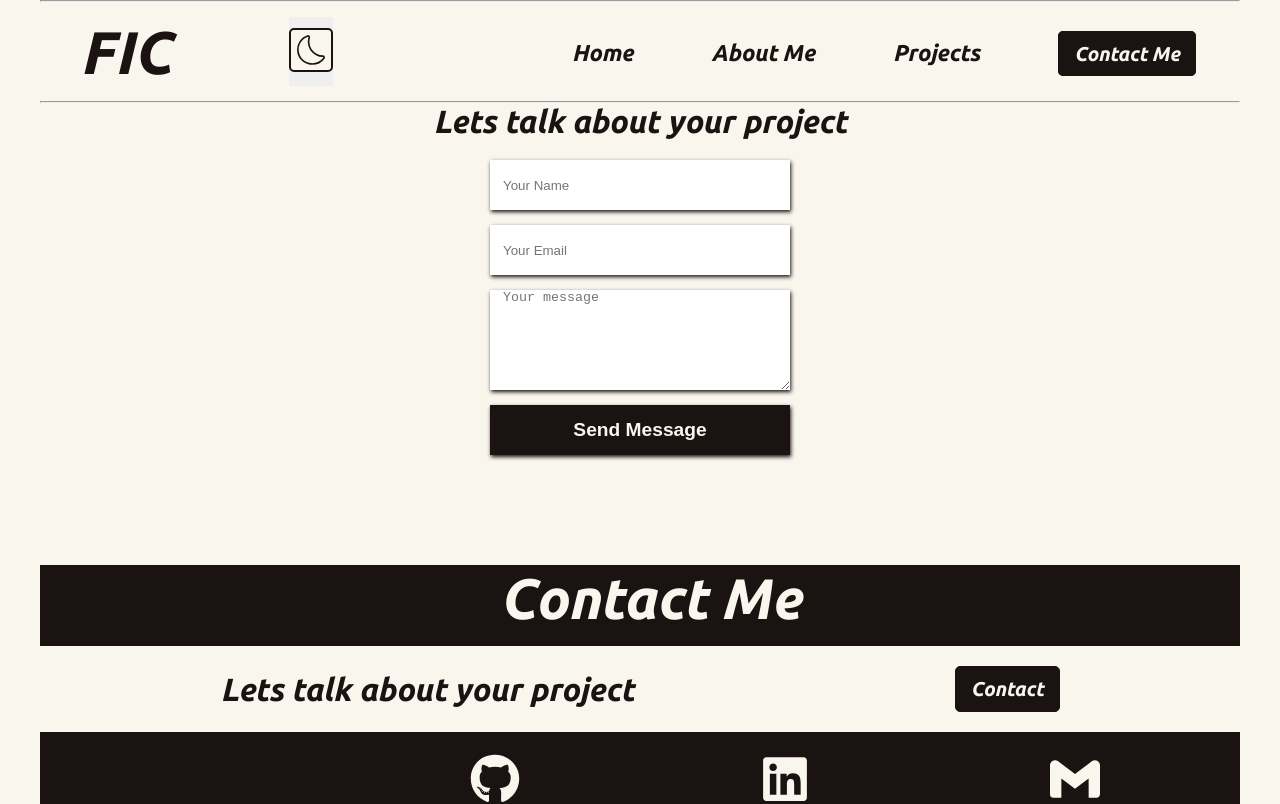
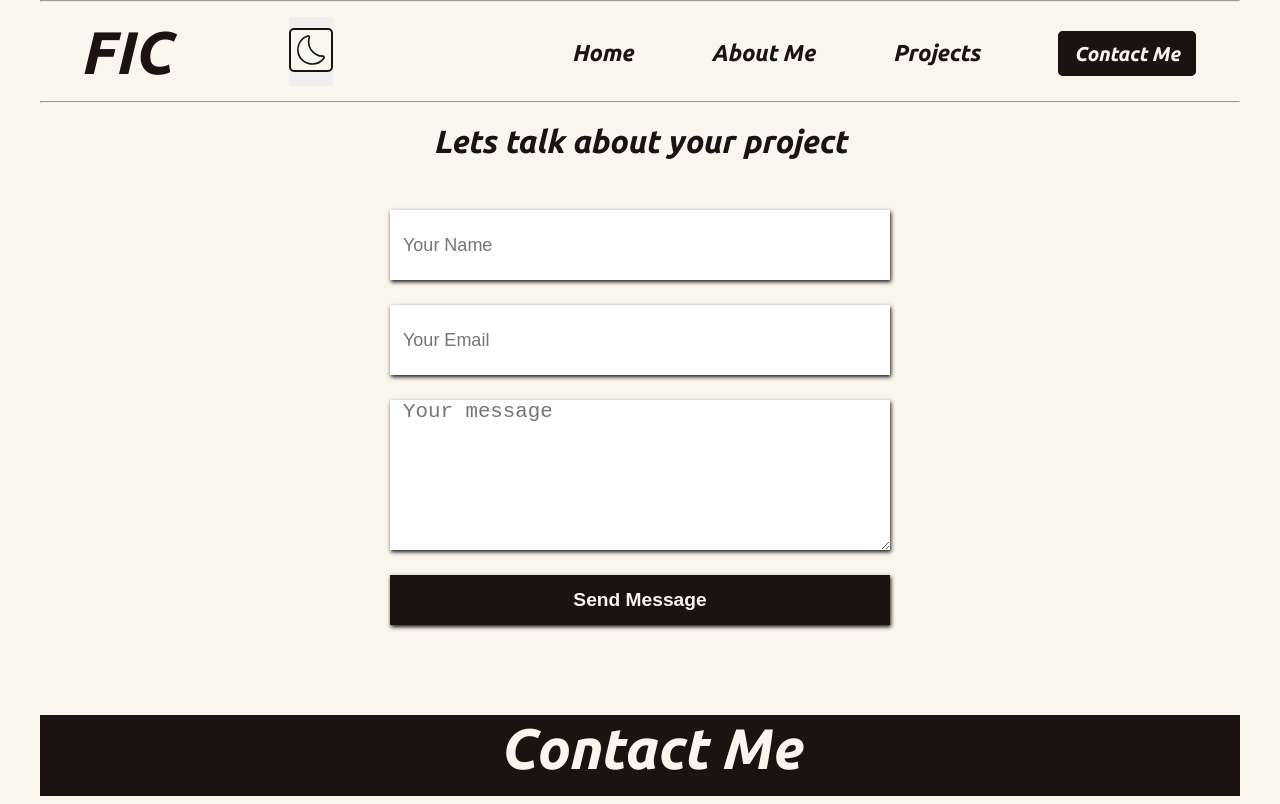
Before and after one commit to sirGentlejack/portfolio, a React (Create React App) app: page /contact in a window 1280 px wide. Shown: the top 804 px of the page. Built offline with nearby package versions, Linux system fonts and the light colour scheme; some icons are missing.

Commit message:
Update CSS and JS files

```diff
--- a/src/App.css
+++ b/src/App.css
@@ -129,7 +129,7 @@ nav {
   flex-direction: column;
   align-items: center;
   justify-content: center;
-  gap: 1.5rem;
+  gap: 3.5rem;
   background-color: var(--bg-color);
   transition: 1s;
   transform: translateY(-100vh);
@@ -139,6 +139,9 @@ nav {
   border-bottom: 0px;
   border-radius: 0 30px 30px  0;
   z-index: 1;
+}
+nav >ul{
+  line-height: 3rem;
 }
 .responsive_nav {
   transform: none;
@@ -292,6 +295,8 @@ nav {
   background: var(--bg-color);
   animation: showRight 3s ease 1s forwards;
 }
+/* interest */
+
 .content {
   margin: 0 12px 20px 12px;
   text-indent: 2em;
@@ -299,6 +304,7 @@ nav {
   color: var(--text-color);
   word-break: keep-all;
   position: relative;
+  max-width: 750px;
 }
 .services::before,
 .content::before {
@@ -318,6 +324,7 @@ nav {
   justify-content: center;
   align-items: center;
   position: relative;
+  padding: 30px;
 }
 
 .services-items {
@@ -347,6 +354,7 @@ nav {
   display: flex;
   flex-direction: column;
   color: var(--text-color);
+  padding: 30px;
 }
 .technologies {
   list-style-type: disc;
@@ -360,11 +368,11 @@ nav {
   margin: 0px 12px;
   background-color: var(--link-color);
   color: var(--bg-color);
-  padding: 10px 15px;
+  padding: 3px 15px;
   border-radius: 5px;
   font-size: 20px;
 }
-.about{
+.about, .about-me{
  margin-bottom: 30px;
 }
 /* projects */
@@ -376,7 +384,7 @@ nav {
 }
 .project {
   border: 2px solid var(--link-color);
-  padding: 10px;
+  padding: 20px;
   align-items: center;
   justify-content: center;
   background-color: var(--link-color);
@@ -411,7 +419,12 @@ nav {
 .project > .project-img{
   transform: scale(1.2);
 }
-
+.project-sub2{
+  display: flex;
+  justify-content: space-between;
+  align-items: center;
+  padding-top: 20px;
+}
 .project-github{
   width: 2.125rem;
   height: 2.125rem;
@@ -419,11 +432,12 @@ nav {
   background: transparent;
 }
 .project-github:hover {
-  width: 1rem;
-  height: 1rem;
+  width: 2rem;
+  height: 2rem;
   background: var(--bg-color);
   color: var(--text-color);
   transition: 1s;
+  border-radius: 50%;
 }
 
 @keyframes project-img {
@@ -542,6 +556,7 @@ nav {
 }
 .contact-page-header {
   text-align: center;
+  padding-top: 20px;
 }
 .contact-me > form {
   width: 300px;
@@ -573,6 +588,7 @@ nav {
   color: var(--bg-color);
   border: none;
   box-shadow: 1px 2px 4px var(--link-color);
+  cursor: pointer;
 }
 
 @media screen and (min-width: 480px) {
@@ -628,6 +644,20 @@ nav {
   .grid-container {
     grid-template-columns: auto auto auto auto;
   }
+  .contact-me > form {
+    width: 500px;
+    height: 500px;
+    gap: 25px;
+    padding-top: 50px;
+  }
+  .contact-me > form > input {
+    height: 70px;
+    font-size: large;
+  }
+  .contact-me > form > textarea {
+    height: 150px;
+    font-size: 1.3rem;
+  }
 }
 @media screen and (min-width: 1005px) {
   .navbar {
@@ -658,6 +688,9 @@ nav {
     margin: 5px 0 15px 20px;
     text-align: center;
   }
+  .content {
+    margin: 0 auto;
+  }
   .services {
     flex-direction: row;
     justify-content: space-around;
--- a/src/components/AboutMe.js
+++ b/src/components/AboutMe.js
@@ -3,7 +3,7 @@ import React from "react";
 export default function AboutMe() {
     return(
         <>
-        <div>
+        <div className="about-me">
         <h3 className="sub-topic" id="about">About Me</h3>
         <p className="content">
           I am an individual with a diverse range of interests and experiences.
--- a/src/components/Home.js
+++ b/src/components/Home.js
@@ -17,7 +17,7 @@ export default function Home() {
         </p>
       </div>
       <div className="service sections">
-          <h3 className="sub-topic ">Services</h3>
+        <h3 className="sub-topic ">Services</h3>
         <div className="services">
           <div className="services-items">
             <h2>Design Website</h2>
@@ -54,10 +54,10 @@ export default function Home() {
           and solving challenges. I take pride in my ability to collaborate
           effectively with teams and to adapt to new environment and
           technologies.
+          <Link to="/aboutMe" className="read-more">
+            Read more...
+          </Link>
         </p>
-        <Link to="/aboutMe" className="read-more">
-          Read more...
-        </Link>
       </div>
     </div>
   );
--- a/src/components/Navbar.js
+++ b/src/components/Navbar.js
@@ -46,7 +46,7 @@ export default function Navbar({ darkMode, toggleDarkMode }) {
           <button className="menu-btn menu-close">
             <TiCancel className="menu-btn menu-close" onClick={showNavbar} />
           </button>
-          <ul className="wide-menu">
+          {/* <ul className="wide-menu">
             <li>
               <Link to="/">
                 <b>Home</b>
@@ -67,7 +67,7 @@ export default function Navbar({ darkMode, toggleDarkMode }) {
                 <b>Contact Me</b>
               </Link>
             </li>
-          </ul>
+          </ul> */}
         </nav>
 
         <button onClick={toggleDarkMode} className="theme-btn">
--- a/src/components/Projects.js
+++ b/src/components/Projects.js
@@ -17,13 +17,13 @@ export default function Projects(props) {
             <b>{item.title}</b>
           </span>
         </div>
-        <div>
+        <div className="project-sub2">
           {/* preview url */}
           <a
             href={item.url}
             target="_blank"
             rel="noreferrer"
-            style={{ color: "white" }}
+            className="project-name"
           >
             Preview
           </a>
```
Also changed, not shown: src/components/Contact.js (+10 -12 lines).
